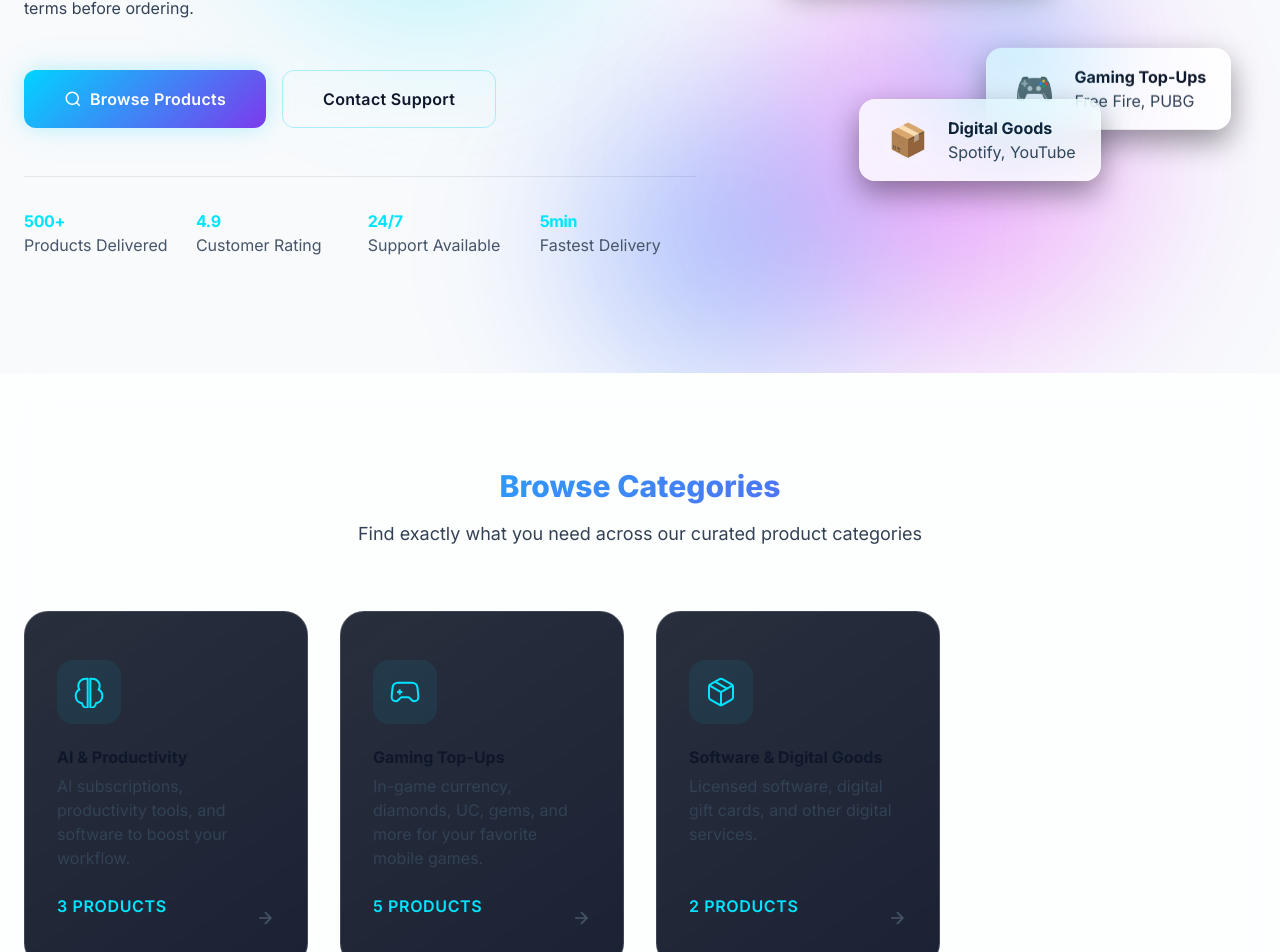
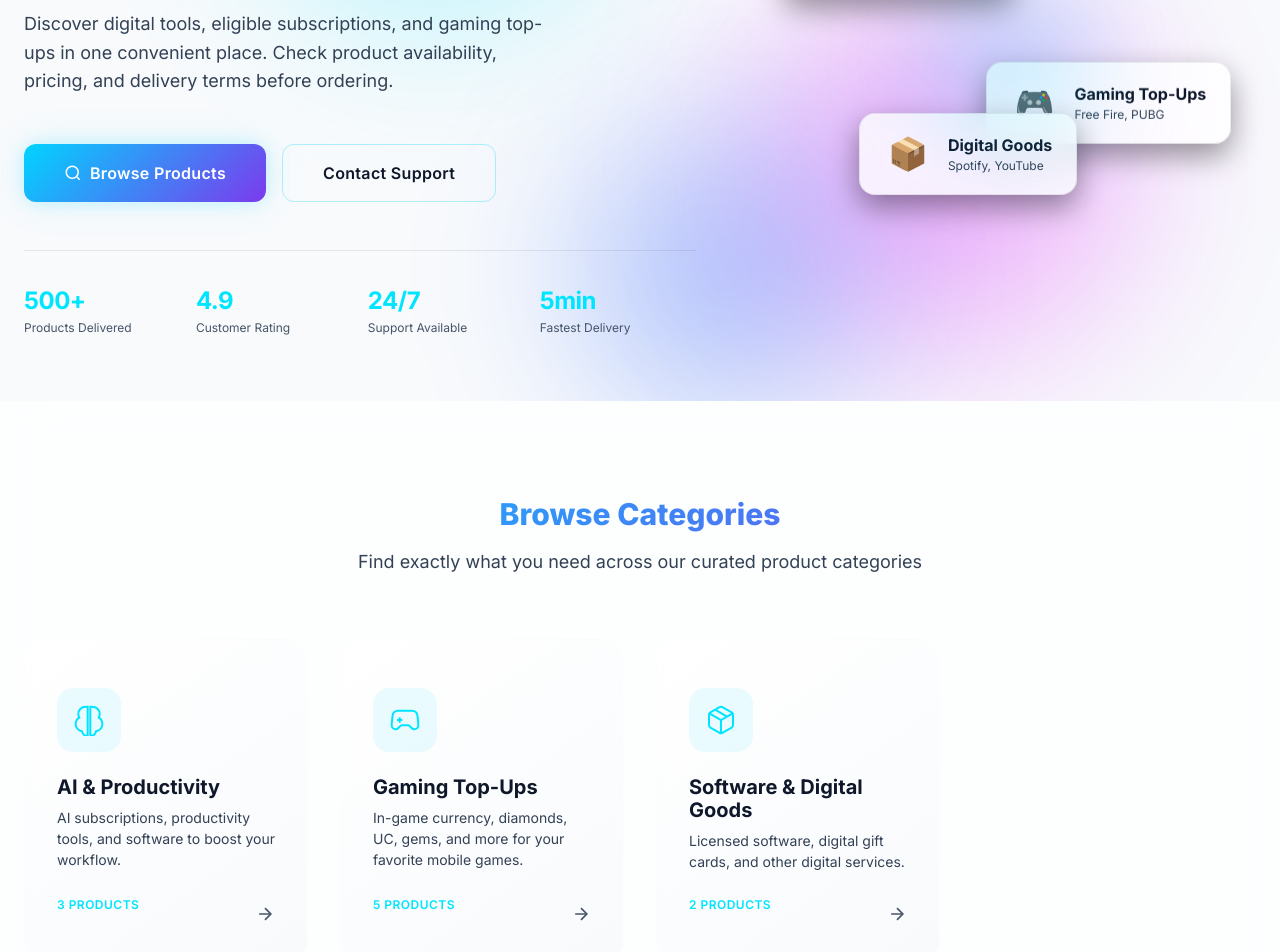
Before and after one commit to rashelmahmudrabbi/nexora.digital, a Next.js app: page / in a window 1280 px wide. Shown: the part 387-1339 px from the top of the page. Built offline with nearby package versions, Linux system fonts and the light colour scheme.

Commit message:
UI: Completely resolve dark theme artifacts on cards and fix hero font size bug

```diff
--- /dev/null
+++ b/fix_fonts.js
@@ -0,0 +1,19 @@
+const fs = require('fs');
+
+let pageCss = fs.readFileSync('src/app/page.module.css', 'utf8');
+pageCss = pageCss.replace(/--font-size-/g, '--text-');
+
+// Also make the hero title a bit bigger explicitly if it still feels small
+pageCss = pageCss.replace(
+    'font-size: var(--text-5xl);',
+    'font-size: clamp(2.5rem, 5vw, 4rem);'
+);
+
+// Fix the Browse Categories icons to look nicer on the light theme
+pageCss = pageCss.replace(
+    'color: var(--color-bg-primary);',
+    'color: #ffffff;' // Ensure category icons stay white when hovered instead of matching the light background
+);
+
+fs.writeFileSync('src/app/page.module.css', pageCss, 'utf8');
+console.log('Fixed undefined variables in page.module.css');
--- /dev/null
+++ b/fix_light_theme.js
@@ -0,0 +1,29 @@
+const fs = require('fs');
+
+let globalCss = fs.readFileSync('src/styles/globals.css', 'utf8');
+
+const lightReplacements = [
+    // Fix Card Gradients for Light Theme
+    ['--gradient-card: linear-gradient(145deg, rgba(17, 24, 39, 0.9) 0%, rgba(15, 22, 41, 0.95) 100%);', '--gradient-card: linear-gradient(145deg, #ffffff 0%, #f8fafc 100%);'],
+    ['--gradient-glass: linear-gradient(135deg, rgba(255, 255, 255, 0.05) 0%, rgba(255, 255, 255, 0.02) 100%);', '--gradient-glass: linear-gradient(135deg, rgba(255, 255, 255, 0.9) 0%, rgba(255, 255, 255, 0.5) 100%);'],
+
+    // Fix Heavy Dark Shadows to Soft Professional Shadows
+    ['--shadow-sm: 0 1px 2px rgba(0, 0, 0, 0.3);', '--shadow-sm: 0 1px 2px rgba(0, 0, 0, 0.05);'],
+    ['--shadow-md: 0 4px 6px -1px rgba(0, 0, 0, 0.4), 0 2px 4px -2px rgba(0, 0, 0, 0.3);', '--shadow-md: 0 4px 6px -1px rgba(0, 0, 0, 0.06), 0 2px 4px -2px rgba(0, 0, 0, 0.04);'],
+    ['--shadow-lg: 0 10px 15px -3px rgba(0, 0, 0, 0.5), 0 4px 6px -4px rgba(0, 0, 0, 0.4);', '--shadow-lg: 0 10px 15px -3px rgba(0, 0, 0, 0.08), 0 4px 6px -4px rgba(0, 0, 0, 0.04);'],
+    ['--shadow-xl: 0 20px 25px -5px rgba(0, 0, 0, 0.5), 0 8px 10px -6px rgba(0, 0, 0, 0.4);', '--shadow-xl: 0 20px 25px -5px rgba(0, 0, 0, 0.1), 0 8px 10px -6px rgba(0, 0, 0, 0.04);'],
+];
+
+for (const [oldStr, newStr] of lightReplacements) {
+    globalCss = globalCss.replace(oldStr, newStr);
+}
+fs.writeFileSync('src/styles/globals.css', globalCss, 'utf8');
+
+// Fix explicit dark borders in CategoryCards
+let pageCss = fs.readFileSync('src/app/page.module.css', 'utf8');
+pageCss = pageCss.replace('border: 1px solid rgba(255, 255, 255, 0.15);', 'border: 1px solid var(--color-border-primary);');
+// Fix any other stray dark things in CategoryCards
+pageCss = pageCss.replace('background: rgba(0, 212, 255, 0.08);', 'background: rgba(0, 212, 255, 0.15);'); // make category icon bg slightly stronger
+fs.writeFileSync('src/app/page.module.css', pageCss, 'utf8');
+
+console.log('Fixed residuals of the dark theme!');
--- a/src/app/page.module.css
+++ b/src/app/page.module.css
@@ -79,11 +79,11 @@
   align-items: center;
   gap: var(--space-sm);
   padding: 6px 14px;
-  background: rgba(0, 212, 255, 0.08);
+  background: rgba(0, 212, 255, 0.15);
   border: 1px solid rgba(0, 212, 255, 0.25);
   border-radius: var(--radius-full);
   color: var(--color-accent-cyan);
-  font-size: var(--font-size-xs);
+  font-size: var(--text-xs);
   font-weight: 600;
   letter-spacing: 0.05em;
   text-transform: uppercase;
@@ -100,7 +100,7 @@
 }
 
 .heroTitle {
-  font-size: var(--font-size-5xl);
+  font-size: clamp(2.5rem, 5vw, 4rem);
   font-weight: 800;
   line-height: 1.1;
   letter-spacing: -0.03em;
@@ -115,7 +115,7 @@
 }
 
 .heroSubtitle {
-  font-size: var(--font-size-lg);
+  font-size: var(--text-lg);
   color: var(--color-text-secondary);
   line-height: 1.6;
   max-width: 540px;
@@ -143,14 +143,14 @@
 }
 
 .heroStatValue {
-  font-size: var(--font-size-2xl);
+  font-size: var(--text-2xl);
   font-weight: 700;
   color: var(--color-accent-cyan);
   letter-spacing: -0.02em;
 }
 
 .heroStatLabel {
-  font-size: var(--font-size-xs);
+  font-size: var(--text-xs);
   color: var(--color-text-muted);
 }
 
@@ -182,7 +182,7 @@
   padding: var(--space-md) var(--space-lg);
   background: rgba(255, 255, 255, 0.8);
   backdrop-filter: blur(16px);
-  border: 1px solid rgba(255, 255, 255, 0.15);
+  border: 1px solid var(--color-border-primary);
   border-radius: var(--radius-xl);
   box-shadow: 0 12px 30px rgba(0, 0, 0, 0.4);
   transition: all var(--transition-normal);
@@ -234,12 +234,12 @@
 
 .floatingCardTitle {
   font-weight: 700;
-  font-size: var(--font-size-base);
+  font-size: var(--text-base);
   color: var(--color-text-primary);
 }
 
 .floatingCardSub {
-  font-size: var(--font-size-xs);
+  font-size: var(--text-xs);
   color: var(--color-text-secondary);
 }
 
@@ -291,19 +291,19 @@
 
 .categoryCard:hover .categoryIconWrapper {
   background: var(--color-accent-cyan);
-  color: var(--color-bg-primary);
+  color: #ffffff;
   transform: scale(1.08);
 }
 
 .categoryName {
-  font-size: var(--font-size-xl);
+  font-size: var(--text-xl);
   font-weight: 700;
   color: var(--color-text-primary);
   margin-bottom: var(--space-sm);
 }
 
 .categoryDesc {
-  font-size: var(--font-size-sm);
+  font-size: var(--text-sm);
   color: var(--color-text-secondary);
   line-height: 1.5;
   margin-bottom: var(--space-lg);
@@ -311,7 +311,7 @@
 }
 
 .categoryCount {
-  font-size: var(--font-size-xs);
+  font-size: var(--text-xs);
   font-weight: 600;
   color: var(--color-accent-cyan);
   text-transform: uppercase;
@@ -368,7 +368,7 @@
 }
 
 .stepNum {
-  font-size: var(--font-size-3xl);
+  font-size: var(--text-3xl);
   font-weight: 800;
   color: rgba(255, 255, 255, 0.08);
   margin-bottom: var(--space-md);
@@ -387,14 +387,14 @@
 }
 
 .stepTitle {
-  font-size: var(--font-size-lg);
+  font-size: var(--text-lg);
   font-weight: 700;
   color: var(--color-text-primary);
   margin-bottom: var(--space-sm);
 }
 
 .stepDesc {
-  font-size: var(--font-size-sm);
+  font-size: var(--text-sm);
   color: var(--color-text-secondary);
   line-height: 1.5;
 }
@@ -432,14 +432,14 @@
 }
 
 .trustTitle {
-  font-size: var(--font-size-base);
+  font-size: var(--text-base);
   font-weight: 700;
   color: var(--color-text-primary);
   margin-bottom: var(--space-xs);
 }
 
 .trustDesc {
-  font-size: var(--font-size-xs);
+  font-size: var(--text-xs);
   color: var(--color-text-secondary);
 }
 
@@ -470,7 +470,7 @@
 
 @media (max-width: 640px) {
   .heroTitle {
-    font-size: var(--font-size-3xl);
+    font-size: var(--text-3xl);
   }
 
   .heroStats {
--- a/src/styles/globals.css
+++ b/src/styles/globals.css
@@ -59,17 +59,17 @@
   --gradient-blue: linear-gradient(135deg, #0ea5e9 0%, #00d4ff 100%);
   --gradient-purple: linear-gradient(135deg, #7c3aed 0%, #a78bfa 100%);
   --gradient-dark: linear-gradient(180deg, #06080f 0%, #0a0e1a 50%, #0f1629 100%);
-  --gradient-card: linear-gradient(145deg, rgba(17, 24, 39, 0.9) 0%, rgba(15, 22, 41, 0.95) 100%);
-  --gradient-glass: linear-gradient(135deg, rgba(255, 255, 255, 0.05) 0%, rgba(255, 255, 255, 0.02) 100%);
+  --gradient-card: linear-gradient(145deg, #ffffff 0%, #f8fafc 100%);
+  --gradient-glass: linear-gradient(135deg, rgba(255, 255, 255, 0.9) 0%, rgba(255, 255, 255, 0.5) 100%);
   --gradient-hero: radial-gradient(ellipse at 50% 0%, rgba(0, 212, 255, 0.12) 0%, rgba(124, 58, 237, 0.06) 40%, transparent 70%);
   --gradient-glow-blue: radial-gradient(circle, rgba(0, 212, 255, 0.15) 0%, transparent 70%);
   --gradient-glow-purple: radial-gradient(circle, rgba(124, 58, 237, 0.15) 0%, transparent 70%);
 
   /* Shadows */
-  --shadow-sm: 0 1px 2px rgba(0, 0, 0, 0.3);
-  --shadow-md: 0 4px 6px -1px rgba(0, 0, 0, 0.4), 0 2px 4px -2px rgba(0, 0, 0, 0.3);
-  --shadow-lg: 0 10px 15px -3px rgba(0, 0, 0, 0.5), 0 4px 6px -4px rgba(0, 0, 0, 0.4);
-  --shadow-xl: 0 20px 25px -5px rgba(0, 0, 0, 0.5), 0 8px 10px -6px rgba(0, 0, 0, 0.4);
+  --shadow-sm: 0 1px 2px rgba(0, 0, 0, 0.05);
+  --shadow-md: 0 4px 6px -1px rgba(0, 0, 0, 0.06), 0 2px 4px -2px rgba(0, 0, 0, 0.04);
+  --shadow-lg: 0 10px 15px -3px rgba(0, 0, 0, 0.08), 0 4px 6px -4px rgba(0, 0, 0, 0.04);
+  --shadow-xl: 0 20px 25px -5px rgba(0, 0, 0, 0.1), 0 8px 10px -6px rgba(0, 0, 0, 0.04);
   --shadow-glow-blue: 0 0 20px rgba(0, 212, 255, 0.2), 0 0 40px rgba(0, 212, 255, 0.1);
   --shadow-glow-purple: 0 0 20px rgba(124, 58, 237, 0.2), 0 0 40px rgba(124, 58, 237, 0.1);
   --shadow-card: 0 4px 30px rgba(0, 0, 0, 0.3);
```
